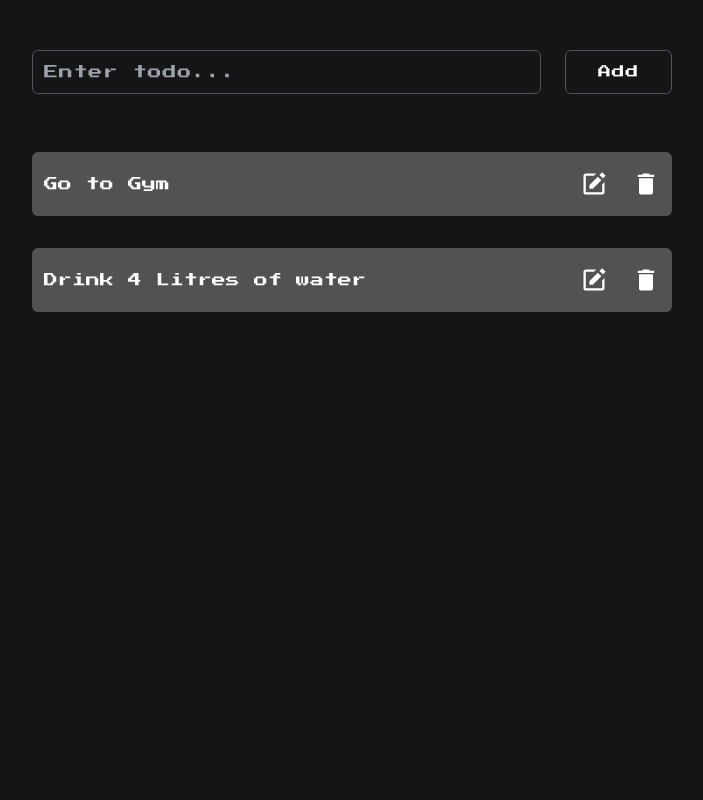
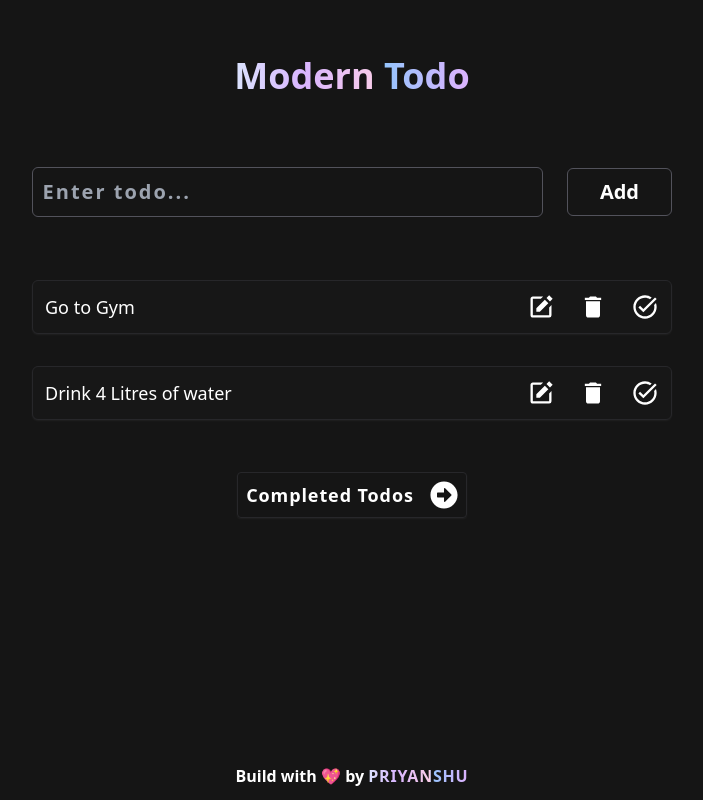
Before and after one commit to Priyanshu-Kayarkar10/Modern-Todo-with-react, a React (Vite) app: page / in a window 1280 px wide. Shown: the whole page, without its empty margins (288-991 px from the left). Built offline with nearby package versions, Linux system fonts and the light colour scheme.

Commit message:
Add Todo complete functionality, UI updated

```diff
--- a/src/App.jsx
+++ b/src/App.jsx
@@ -4,13 +4,17 @@ import { useEffect, useState } from "react";
 
 function App() {
 
-  const storedTodo = JSON.parse(localStorage.getItem("todos")) || ["Go to Gym","Drink 4 Litres of water"];
+  const storedTodo = JSON.parse(localStorage.getItem("todos")) || ["Go to Gym", "Drink 4 Litres of water"];
+  const storedCompletedTodos = JSON.parse(localStorage.getItem("completedTodos")) || ["Nothing"];
 
   const [todos, setTodos] = useState(storedTodo);
 
+  const [completedTodos, setCompletedTodos] = useState(storedCompletedTodos);
+
   useEffect(() => {
     localStorage.setItem("todos", JSON.stringify(todos));
-  }, [todos]);
+    localStorage.setItem("completedTodos", JSON.stringify(completedTodos));
+  }, [todos, completedTodos]);
 
 
 
@@ -44,10 +48,48 @@ function App() {
   }
 
 
+  const taskComplete = (index) => {
+    const newTodo = storedTodo[index];
+    console.log(newTodo);
+    const newCompletedTodoList = [...storedCompletedTodos, newTodo];
+    setCompletedTodos(newCompletedTodoList);
+    localStorage.setItem("completedTodos", JSON.stringify(newCompletedTodoList));
+    deleteTodo(index);
+  }
+
+  const deleteCompletedTodo = (index) => {
+    const newCompletedTodos = storedCompletedTodos.filter((todo, todoIndex) => {
+      return (todoIndex !== index);
+    })
+    localStorage.setItem("completedTodos", JSON.stringify(newCompletedTodos))
+    setCompletedTodos(newCompletedTodos);
+
+  }
+
   return (
-    <main className="bg-n1 text-white w-full h-screen overflow-y-hidden pb-4 ">
-      <TodoInput addTodo={addTodo} />
-      <TodoList editTodo={editTodo} deleteTodo={deleteTodo} todos={todos} />
+    <main className="bg-n1 text-white w-full h-screen font-poppins flex-col pb-10 overflow-y-scroll ">
+      <div className="flex items-center justify-center h-[20%] ">
+        <h1 className=" md:text-4xl text-3xl font-extrabold bg-clip-text text-transparent bg-[linear-gradient(to_right,theme(colors.blue.300),theme(colors.purple.300),theme(colors.purple.300),theme(colors.pink.200),theme(colors.blue.100),theme(colors.purple.300),theme(colors.pink.200))] bg-[length:200%_auto] animate-gradient">
+          Modern Todo
+        </h1>
+      </div>
+      <TodoInput
+        addTodo={addTodo}
+      />
+
+      <TodoList
+        deleteCompletedTodo={deleteCompletedTodo}
+        completedTodos={completedTodos}
+        editTodo={editTodo}
+        deleteTodo={deleteTodo}
+        todos={todos}
+        taskComplete={taskComplete} />
+
+        <div className=" absolute flex items-center pb-2 w-full bottom-0 h-[5%] justify-center  ">
+          <h1 className="font-semibold" >Build with 💖 by <span className="  font-extrabold bg-clip-text tracking-wider text-transparent bg-[linear-gradient(to_right,theme(colors.blue.300),theme(colors.purple.300),theme(colors.purple.300),theme(colors.pink.200),theme(colors.blue.100),theme(colors.purple.300),theme(colors.pink.200))] bg-[length:200%_auto] animate-gradient">
+          PRIYANSHU
+        </span></h1>
+        </div>
     </main>
   );
 }
--- a/src/Components/TodoInput.jsx
+++ b/src/Components/TodoInput.jsx
@@ -1,11 +1,10 @@
 import { useState } from "react";
 
 const TodoInput = ({ addTodo }) => {
-
   const [todoValue, setTodoValue] = useState("");
 
   return (
-    <header className="text-white flex justify-between font-press gap-x-4 px-6 py-8 pt-[4.5rem] items-center  md:px-[10rem] xl:px-[20rem] h-20 sm:justify-center sm:gap-6 md:gap-45 tracking-wider ">
+    <header className="text-white flex justify-between gap-x-4 px-6 py-5 items-center font-semibold md:px-[10rem] h-20 sm:justify-center sm:gap-6 md:gap-45 xl:px-[20rem]">
       <input
         onKeyDown={(e) => {
           if (e.key === "Enter") {
@@ -14,18 +13,21 @@ const TodoInput = ({ addTodo }) => {
           }
         }}
         value={todoValue}
-        onChange={(e) => { setTodoValue(e.target.value) }}
-        className="outline-none  w-full bg-transparent border border-1 border-zinc-600 rounded-md p-[0.5rem]  md:rounded-md md:p-[0.7rem] text-sm text-white"
+        onChange={(e) => setTodoValue(e.target.value)}
+        className="outline-none tracking-widest w-full bg-transparent border border-1 border-zinc-600 rounded-md px-3 p-2 md:p-[0.6rem] text-md md:text-xl text-white"
         type="text"
         placeholder="Enter todo..."
       />
       <button
-        onClick={(e) => {
+        onClick={() => {
           addTodo(todoValue);
           setTodoValue("");
         }}
-        className="p-[0.5rem] border border-1 border-zinc-600 hover:bg-zinc-800 hover:opacity-[.8] active:opacity-[0.4] px-3 rounded-md md:rounded-md md:px-8 md:p-[0.7rem] md:text-md text-[.8rem] "
-        type="submit">Add</button>
+        className="p-1 text-lg border border-1 border-zinc-600 hover:bg-zinc-800 hover:opacity-[.8] active:opacity-[0.4] px-6 rounded-md md:px-8 md:p-[0.4rem] md:text-xl lg:py-[0.54rem] lg:px-[2rem] text-md"
+        type="submit"
+      >
+        Add
+      </button>
     </header>
   );
 };
--- a/src/Components/TodoList.jsx
+++ b/src/Components/TodoList.jsx
@@ -1,9 +1,13 @@
 import { useState, useRef, useEffect } from "react";
 import { BiSolidEdit } from "react-icons/bi";
 import { MdDelete } from "react-icons/md";
+import { MdOutlineTaskAlt } from "react-icons/md";
+import { FaArrowAltCircleDown } from "react-icons/fa";
+import { FaArrowAltCircleRight } from "react-icons/fa";
 
-const TodoList = ({ todos, deleteTodo, editTodo }) => {
+const TodoList = ({ completedTodos, todos, deleteTodo, editTodo, taskComplete, deleteCompletedTodo }) => {
   const [isEditTodoActive, setIsEditTodoActive] = useState(false);
+  const [isCompletedTodoActive, setIsCompletedTodoActive] = useState(false);
   const [editedValue, setEditedValue] = useState("");
   const [currentElementId, setCurrentElementId] = useState(null);
   const inputRef = useRef(null);
@@ -11,8 +15,9 @@ const TodoList = ({ todos, deleteTodo, editTodo }) => {
   useEffect(() => {
     if (isEditTodoActive && currentElementId !== null) {
       inputRef.current?.focus();
+      setEditedValue(todos[currentElementId]);
     }
-  }, [isEditTodoActive, currentElementId]);
+  }, [isEditTodoActive, currentElementId, todos]);
 
   return (
     <ul
@@ -25,21 +30,24 @@ const TodoList = ({ todos, deleteTodo, editTodo }) => {
           setIsEditTodoActive(false);
         }
       }}
-      className="overflow-y-scroll h-[84%] mt-2 sm:mt-4 pt-8 px-8 flex flex-col items-start font-press gap-y-8 text-sm md:px-[10rem] xl:px-[20rem]"
+      className=" min-h-[84%] mt-2 sm:mt-4 pt-8 px-8 flex flex-col items-start  gap-y-8 text-md md:text-lg md:px-[10rem] xl:px-[20rem]"
     >
       {todos.map((todo, index) => (
         <li
-          className="flex items-center p-3 rounded-sm md:rounded-md h-[3rem] md:h-[4rem] justify-between bg-neutral-600 w-full transition-transform transform scale-1 animate-scale-up"
+          className="flex items-center p-3 rounded-sm border shadow-sm shadow-white/5 border-zinc-800 md:rounded-md overflow-hidden justify-between bg-neutral-900 w-full transition-transform transform scale-1 animate-scale-up"
           key={index}
         >
-          <div className="overflow-hidden mr-10">
+          <div className="flex-1 mr-10  break-words">
             {isEditTodoActive && currentElementId == index ? (
+              <>
                 <input
                   ref={inputRef}
                   onKeyDown={(e) => {
                     if (e.key === "Enter") {
                       editTodo(index, editedValue);
                       setEditedValue("");
+                      setIsEditTodoActive(false);
+                    } else if (e.key === "Escape") {
                       setIsEditTodoActive(false);
                     }
                   }}
@@ -48,8 +56,11 @@ const TodoList = ({ todos, deleteTodo, editTodo }) => {
                   className="p-1 md:p-2 bg-transparent border border-1 md:w-[40rem] border-neutral-500 rounded-sm outline-none text-sm w-full"
                   type="text"
                 />
+                <span></span>
+              </>
+
             ) : (
-              <div>{todo}</div>
+              <div className="whitespace-pre-wrap">{todo}</div>
             )}
           </div>
           <div
@@ -71,9 +82,73 @@ const TodoList = ({ todos, deleteTodo, editTodo }) => {
               onClick={() => deleteTodo(index)}
               className="cursor-pointer hover:text-red-600 active:opacity-[0.15] w-6 h-6 md:w-7 md:h-7"
             />
+            <MdOutlineTaskAlt
+              onClick={() => { taskComplete(index) }}
+              className="cursor-pointer sm:hover:text-green-600 active:opacity-[0.2]  w-6 h-6 md:w-7 md:h-7"
+            />
           </div>
         </li>
       ))}
+
+
+      <section
+        key={`${Math.random()}`}
+        className=" w-full h-auto flex flex-col mt-5 items-center justify-center gap-y-6 ">
+        <button
+          onClick={() => {
+            setIsCompletedTodoActive(!isCompletedTodoActive)
+          }}
+          className="font-bold tracking-wider p-2 border rounded border-zinc-800 flex items-center justify-center gap-x-4 shadow-sm shadow-white/5 hover:opacity-[0.5] " >Completed Todos
+          {
+            isCompletedTodoActive ? (
+              <span><FaArrowAltCircleDown
+                className="cursor-pointer   w-6 h-6 md:w-7 md:h-7"
+              /></span>
+            ) : (
+              <span><FaArrowAltCircleRight
+                className="cursor-pointer   w-6 h-6 md:w-7 md:h-7"
+              /></span>
+            )
+          }
+        </button>
+
+        {
+          completedTodos.map((completedTodo, index) => {
+            return (
+              <>
+                {
+                  isCompletedTodoActive && (
+                    <li
+                      className="flex items-center pr-4 p-1 rounded-sm border shadow-sm shadow-white/5 border-zinc-800 md:rounded-md overflow-hidden justify-between bg-neutral-900 w-full transition-transform transform scale-1 animate-scale-up-fast"
+                      key={index}
+                    >
+                      <div className="p-2  " >{completedTodo}</div>
+
+                      <span className="flex items-center justify-center gap-x-5 " >
+                        <MdDelete
+                          onClick={()=> {
+                            deleteCompletedTodo(index)
+                          }}
+                          className="cursor-pointer
+                          hover:text-red-600 active:opacity-[0.2]  w-6 h-6 md:w-7 md:h-7"
+                        />
+
+                        <MdOutlineTaskAlt
+                          className="cursor-pointer
+                  text-green-600 sm:hover:text-white/80 active:opacity-[0.2]  w-6 h-6 md:w-7 md:h-7"
+                        />
+                      </span>
+                    </li>
+                  )
+                }
+              </>
+            )
+
+
+          })
+        }
+      </section>
+
     </ul>
   );
 };
--- a/src/index.css
+++ b/src/index.css
@@ -1,4 +1,4 @@
-@import url('https://fonts.googleapis.com/css2?family=Inter:wght@100..900&family=Press+Start+2P&display=swap');
+@import url('https://fonts.googleapis.com/css2?family=Poppins:ital,wght@0,100;0,200;0,300;0,400;0,500;0,600;0,700;0,800;0,900;1,100;1,200;1,300;1,400;1,500;1,600;1,700;1,800;1,900&display=swap');
 
 @tailwind base;
 @tailwind components;
@@ -15,7 +15,21 @@
     opacity: 1;
   }
 }
+@keyframes down {
+  0% {
+    transform: translateY(-100%);
+    opacity: 0;
+  }
+
+  100% {
+    transform: translateY(0%);
+    opacity: 1;
+  }
+}
 
 .animate-scale-up {
   animation: scale-up 0.5s ease-in-out;
 }
+.animate-scale-up-fast {
+  animation: down 0.5s ease;
+}
--- a/tailwind.config.js
+++ b/tailwind.config.js
@@ -1,5 +1,4 @@
-import defaultTheme from "tailwindcss/defaultTheme"
-
+import defaultTheme from "tailwindcss/defaultTheme";
 
 /** @type {import('tailwindcss').Config} */
 export default {
@@ -7,11 +6,26 @@ export default {
   theme: {
     extend: {
       fontFamily: {
-        press: ` 'Press Start 2P' `,
-        inter: [` 'Inter' `,...defaultTheme.fontFamily.sans],
+        Poppins: ["Poppins"],
+        SpaceGrotesk: ["Space Grotesk"],
       },
       backgroundColor: {
         n1: "#151515",
+      },
+      keyframes: {
+        blow: {
+          "0%": { transform: " translate(0px,0px) scale(1)" },
+          "33%": { transform: "translate(30px, -50px) scale(1.1)" },
+          "66%": { transform: "translate(-20px, 20px) scale(0.9)" },
+          "100%": { transform: "translate(0px, 0px) scale(1)" },
+        },
+        gradient: {
+          to: { "background-position": "200% center" },
+        },
+      },
+      animation: {
+        blow: "blow 7s ease-in infinite",
+        gradient: "gradient 8s linear infinite",
       },
     },
   },
```
Lines whose indentation alone changed are shown as unchanged.
